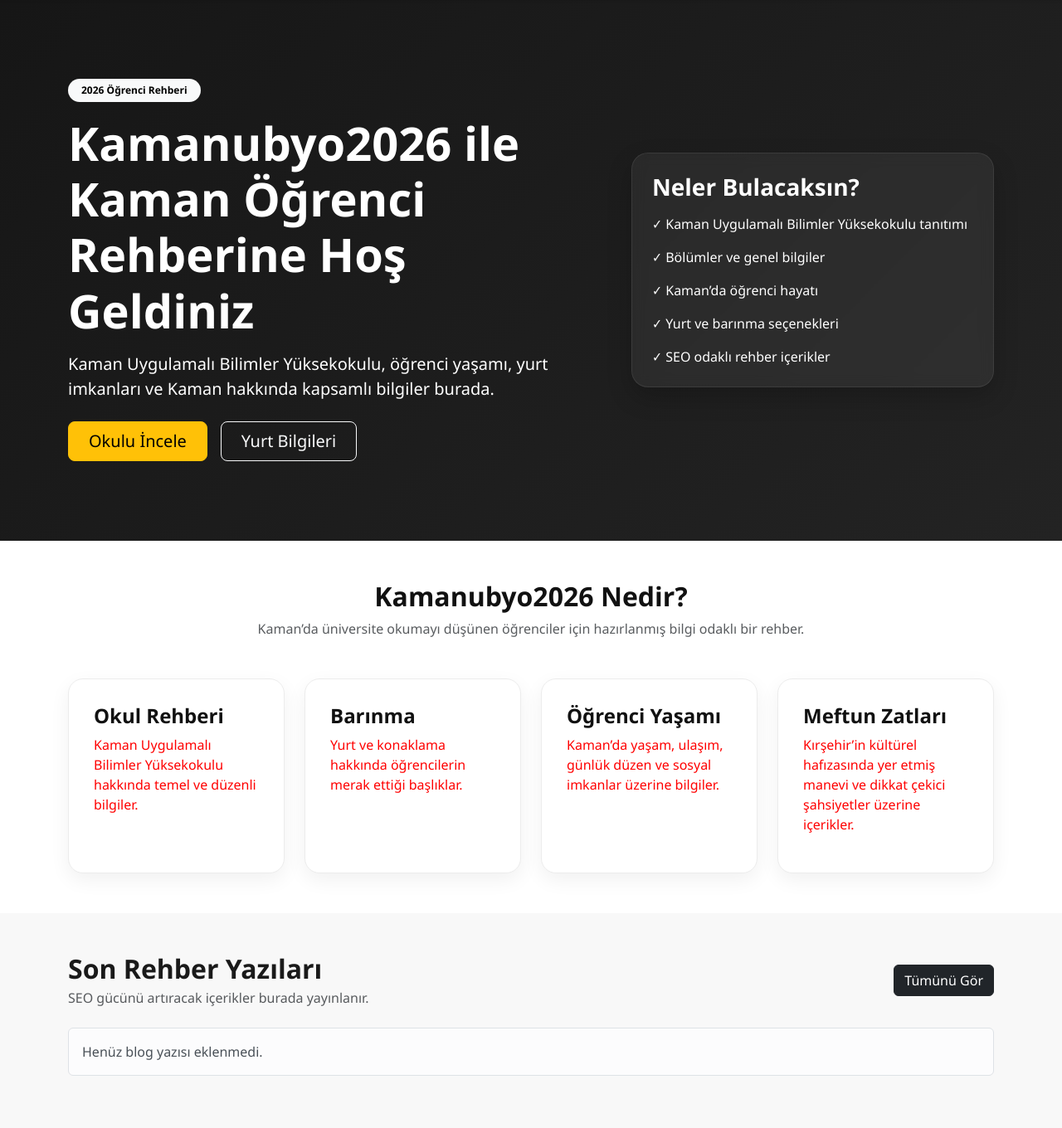
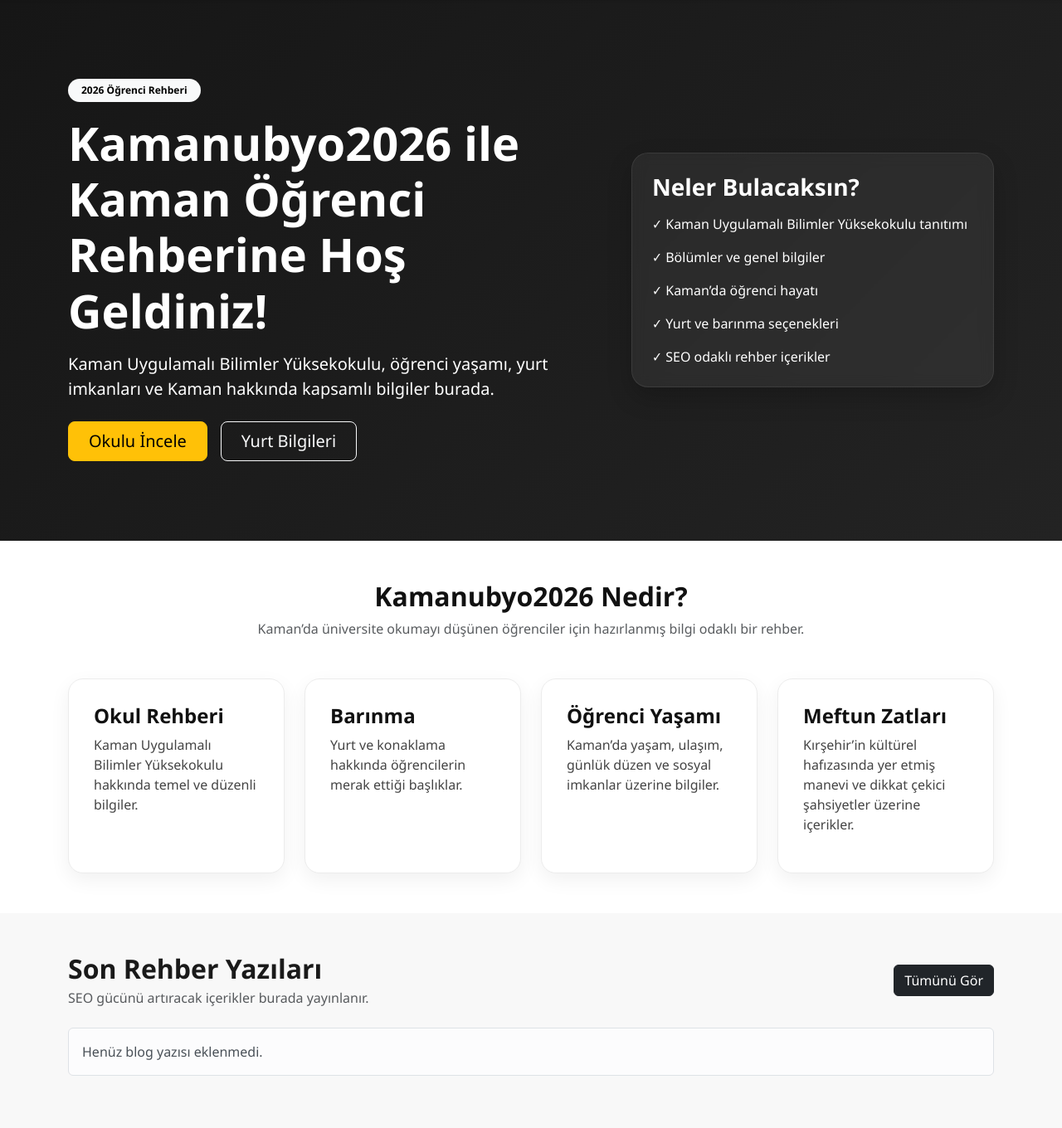
Before and after one commit to oguzmanenes-del/kamanubyo2026, a Django app: page / in a window 1280 px wide. Shown: the part 64-1424 px from the top of the page at 83% size. Run offline with Django 5.2, Linux system fonts and the light colour scheme; data comes from the database, SQL or seed files in the repository; data that the repository does not hold is empty.

Commit message:
trigger: vercel guncelle

```diff
--- a/core/templates/core/home.html
+++ b/core/templates/core/home.html
@@ -10,7 +10,7 @@
                     {% if page.hero_title %}
                         {{ page.hero_title }}
                     {% else %}
-                        Kamanubyo2026 ile Kaman Öğrenci Rehberine Hoş Geldiniz
+                        Kamanubyo2026 ile Kaman Öğrenci Rehberine Hoş Geldiniz!
                     {% endif %}
                 </h1>
                 <p class="lead mb-4">
--- a/static/css/style.css
+++ b/static/css/style.css
@@ -70,7 +70,7 @@ body {
 .feature-box p,
 .blog-card p,
 .content-box p {
-    color: #ff0000;
+    color: #444444;
 }
 
 .light-section {
```
